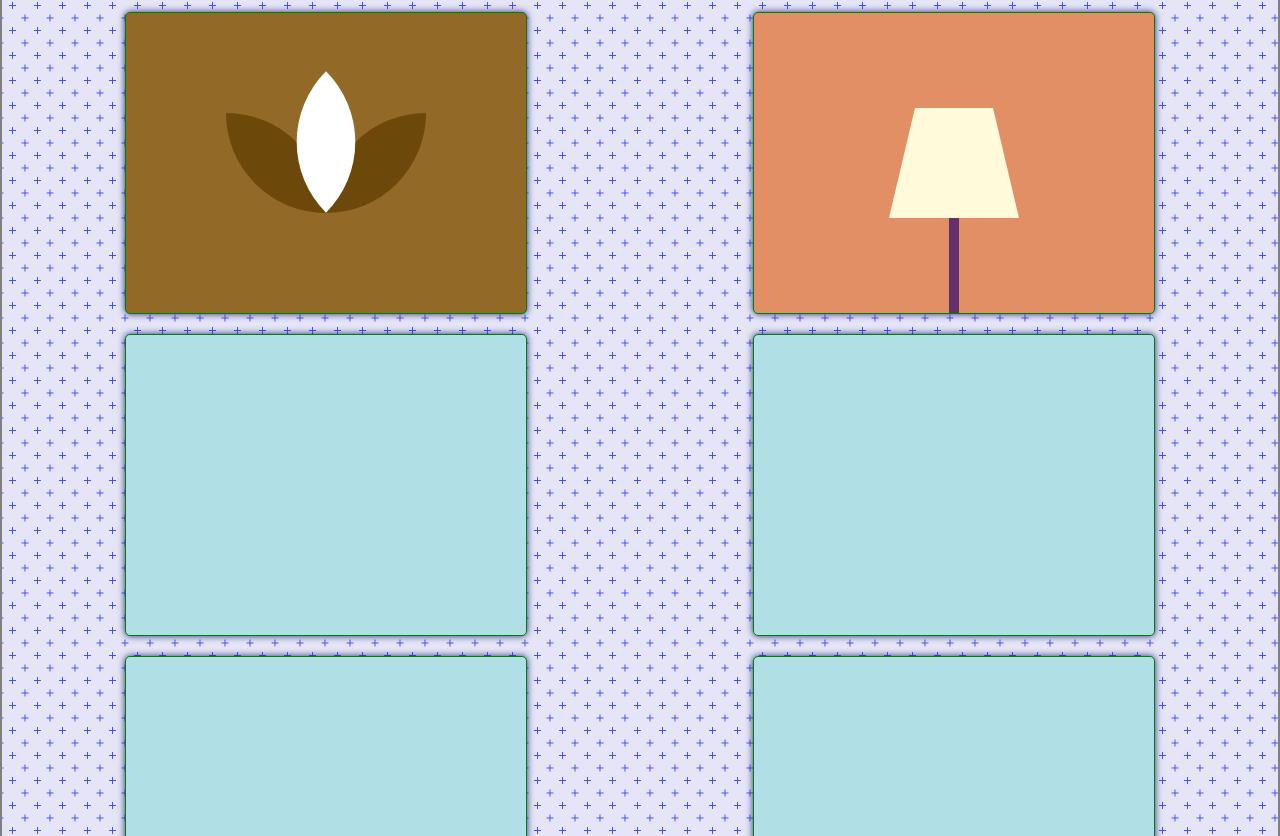
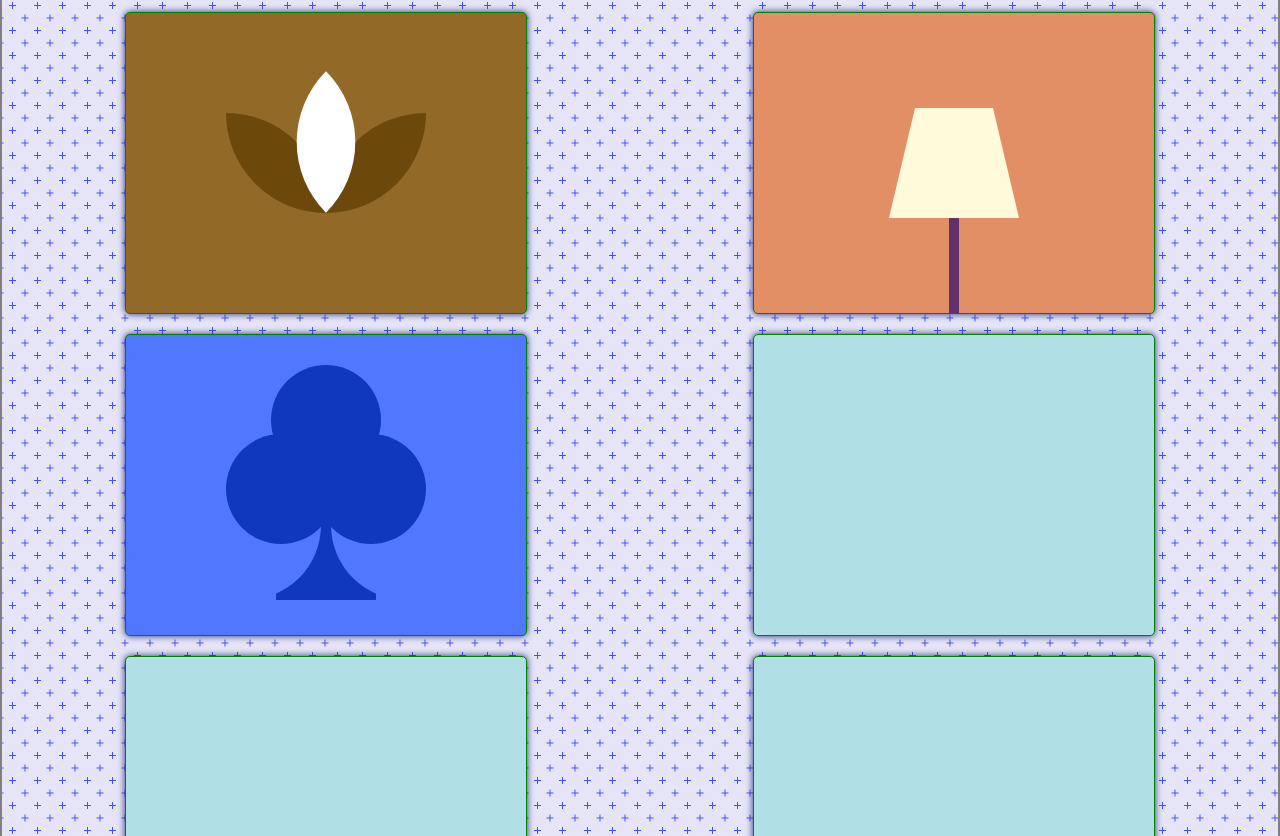
Before and after one commit to Sandeep-Petwal/CSS_BATTLE, a plain HTML site: page index.html in a window 1280 px wide. Shown: the part 382-1218 px from the top of the page. Drawn offline with Linux system fonts and the light colour scheme.

Commit message:
added battle 4

```diff
--- a/battle.css
+++ b/battle.css
@@ -16,7 +16,8 @@ body {
     0% {
         transform: rotateY(180deg);
     }
-    100%{
+
+    100% {
         transform: rotateY(360deg);
 
     }
@@ -40,7 +41,7 @@ body {
 }
 
 .b {
-    visibility: hidden;
+    /* visibility: hidden; */
     border-radius: 5px;
     position: relative;
     background-color: powderblue;
@@ -49,6 +50,7 @@ body {
     width: 400px;
     border: 1px solid green;
 }
+
 .b:hover {
     /* animation: flip-vertical-left 0.5s cubic-bezier(0.455, 0.030, 0.515, 0.955) both; */
     box-shadow: 0px 0px 10px rgb(36, 41, 119);
@@ -107,16 +109,20 @@ body {
     font-weight: normal;
     font-style: normal;
 }
+
 @media only screen and (max-width: 400px) {
+
     /* Your CSS rules for mobile devices go here */
-    body{
+    body {
         background-color: red;
         display: block;
     }
-    .b{
+
+    .b {
         width: 90vw !important;
     }
-    .battles{
+
+    .battles {
         gap: 20px;
         grid-template-columns: repeat(auto-fill, minmax(320px, 1fr));
 
@@ -197,3 +203,58 @@ body {
     width: 10px;
     background-color: #61306D;
 }
+
+/* battle 04 */
+.b4 {
+    background-color: #4F77FF;
+}
+
+.b4 div {
+    background-color: #1038BF;
+}
+
+.b4 .div1 {
+    position: absolute;
+    bottom: 35px;
+    flex-direction: row;
+    height: 150px;
+    width: 100px;
+}
+
+.b4 .div1>div {
+    background-color: #4F77FF;
+    position: absolute;
+    height: 150px;
+    width: 150px;
+}
+
+.b4 .filler1 {
+    right: 55%;
+    border-radius: 100%;
+}
+
+.b4 .filler2 {
+    left: 55%;
+    border-radius: 100%;
+}
+
+.b4 .circle {
+    position: absolute;
+    border-radius: 50%;
+    height: 110px;
+    width: 110px;
+}
+
+.b4 .one {
+    top: 30px;
+}
+
+.b4 .two {
+    top: 33%;
+    left: 25%;
+}
+
+.b4 .three {
+    top: 33%;
+    right: 25%;
+}
--- a/index.html
+++ b/index.html
@@ -7,7 +7,7 @@
     <meta name="viewport" content="width=device-width, initial-scale=1.0">
     <title>CSS BATTLES</title>
     <link rel="stylesheet" href="battle.css">
-    <script src="unpkg.com_scrollreveal@4.0.9_dist_scrollreveal.js"></script>
+    <!-- <script src="unpkg.com_scrollreveal@4.0.9_dist_scrollreveal.js"></script> -->
 
     <style>
         img {
@@ -42,29 +42,41 @@
             <div class="div3"></div>
         </div>
 
-        <!-- 02. -->
+        <!-- 03. -->
         <div class="b3 b flx">
             <div class="div1"></div>
             <div class="stick"></div>
         </div>
 
-        <div class="b4 b">
+        <!-- 04.  https://cssbattle.dev/play/158 -->
+        <div class="flx b4 b">
+
+            <div class="div1 flx">
+                <div class="filler1"></div>
+                <div class="filler2"></div>
+            </div>
+            <div class="circle one"></div>
+            <div class="circle two"></div>
+            <div class="circle three"></div>
         </div>
-        <div class="b4 b">
+
+
+
+        <div class="b5 b">
         </div>
-        <div class="b4 b">
+        <div class="b6 b">
         </div>
-        <div class="b4 b">
+        <div class="b7 b">
         </div>
-        <div class="b4 b">
+        <div class="b8 b">
         </div>
-        <div class="b4 b">
+        <div class="b9 b">
         </div>
-        <div class="b4 b">
+        <div class="b10 b">
         </div>
-        <div class="b4 b">
+        <div class="b11 b">
         </div>
-        <div class="b4 b">
+        <div class="b12 b">
         </div>
     </div>
 
```
